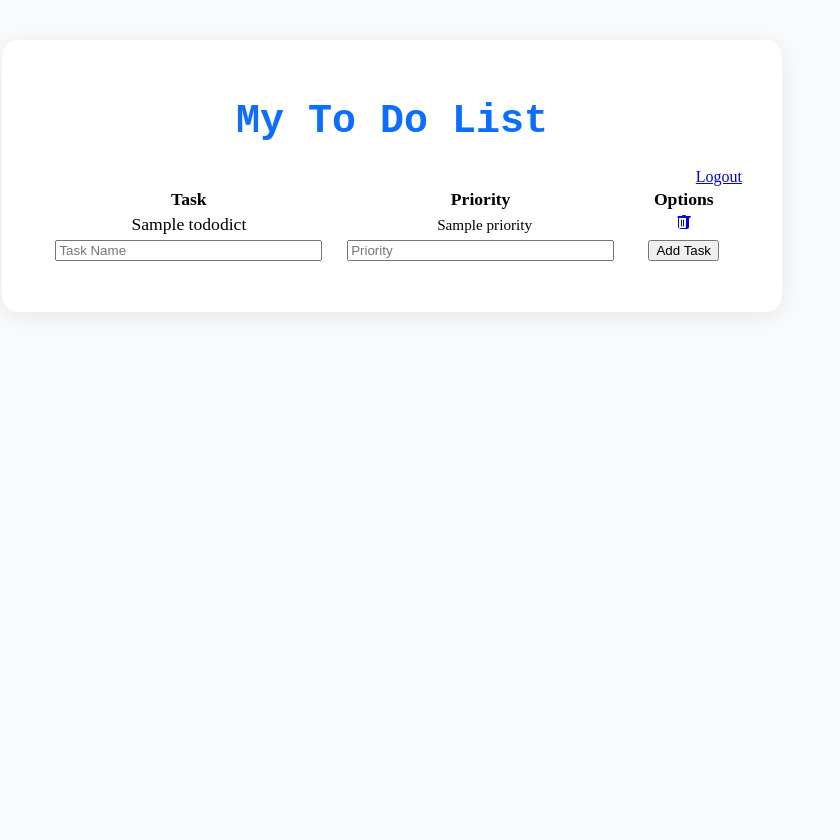
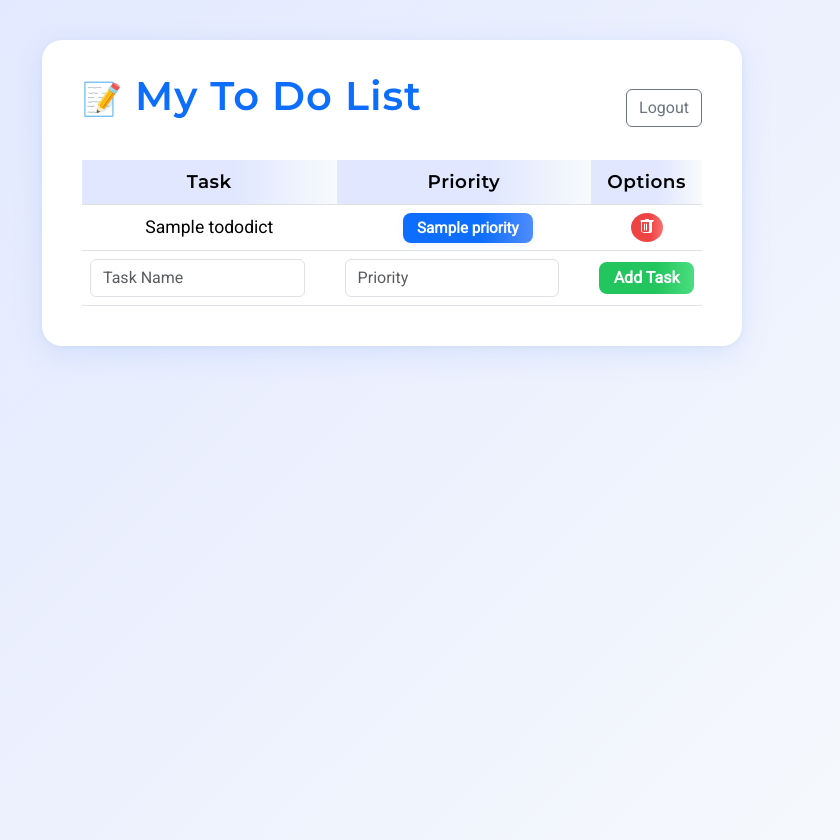
Before and after one commit to merlin-svj/todo-list, a FastAPI app: template templates/todolist.html in a window 1280 px wide. Shown: the whole page, without its empty margins (248-1088 px from the left). Before the commit the page ends 261 px from the top, so only its background shows below. Run offline with FastAPI, Linux system fonts and the light colour scheme; the template is opened without the code that fills it: most values are stand-ins (such as "Sample title", 1, 10 or a date in 2020).

Commit message:
todolist beautiful

```diff
--- a/templates/todolist.html
+++ b/templates/todolist.html
@@ -4,24 +4,31 @@
     <meta charset="UTF-8">
     <title>TODO LIST</title>
     <meta name="viewport" content="width=device-width, initial-scale=1.0">
+    <!-- Google Fonts -->
+    <link href="https://fonts.googleapis.com/css2?family=Montserrat:wght@600&family=Roboto&display=swap" rel="stylesheet">
+    <!-- Bootstrap CSS for easy styling -->
+    <link href="https://cdn.jsdelivr.net/npm/bootstrap@5.3.1/dist/css/bootstrap.min.css" rel="stylesheet">
     <style>
         body {
-            background: #f8fafc;
+            background: linear-gradient(135deg, #e0e7ff 0%, #f8fafc 100%);
+            min-height: 100vh;
+            font-family: 'Roboto', Arial, sans-serif;
         }
         .todo-container {
             max-width: 700px;
             margin: 40px auto;
             background: #fff;
-            border-radius: 16px;
-            box-shadow: 0 4px 24px rgba(0,0,0,0.08);
+            border-radius: 20px;
+            box-shadow: 0 8px 32px rgba(13,110,253,0.10), 0 1.5px 6px rgba(0,0,0,0.04);
             padding: 32px 40px 24px 40px;
         }
         h1 {
-            font-family: 'Courier New', Courier, monospace;
+            font-family: 'Montserrat', sans-serif;
             font-size: 2.5rem;
             margin-bottom: 24px;
             text-align: center;
             color: #0d6efd;
+            letter-spacing: 1px;
         }
         table {
             margin: 0 auto 24px auto;
@@ -32,15 +39,61 @@
             font-size: 1.1rem;
             vertical-align: middle;
         }
+        th {
+            background: linear-gradient(90deg, #e0e7ff 60%, #f8fafc 100%);
+            color: #0d6efd;
+            font-family: 'Montserrat', sans-serif;
+            font-size: 1.15rem;
+            letter-spacing: 0.5px;
+        }
         .priority-badge {
             font-size: 0.95rem;
             margin-left: 8px;
+            background: linear-gradient(90deg, #0d6efd 60%, #4f8cff 100%);
+            color: #fff;
+            border-radius: 8px;
+            padding: 6px 14px;
+            font-weight: 600;
+            box-shadow: 0 2px 8px rgba(13,110,253,0.08);
         }
         .logout-btn {
             float: right;
         }
         .add-row input {
             width: 90%;
+        }
+        .add-row button {
+            width: 100%;
+            font-weight: 600;
+            font-size: 1rem;
+            border-radius: 8px;
+        }
+        .btn-success {
+            background: linear-gradient(90deg, #22c55e 60%, #4ade80 100%);
+            border: none;
+        }
+        .btn-success:hover {
+            background: linear-gradient(90deg, #16a34a 60%, #22d3ee 100%);
+        }
+        .btn-danger {
+            background: linear-gradient(90deg, #ef4444 60%, #f87171 100%);
+            border: none;
+        }
+        .btn-danger:hover {
+            background: linear-gradient(90deg, #b91c1c 60%, #f87171 100%);
+        }
+        .bi-trash {
+            vertical-align: -2px;
+        }
+        .table-hover tbody tr:hover {
+            background: #f1f5f9;
+        }
+        .empty-message {
+            text-align: center;
+            color: #64748b;
+            font-size: 1.15rem;
+            padding: 24px 0;
+            font-style: italic;
         }
         @media (max-width: 600px) {
             .todo-container {
@@ -49,17 +102,23 @@
             h1 {
                 font-size: 1.5rem;
             }
+            th, td {
+                font-size: 1rem;
+            }
         }
     </style>
 </head>
 <body>
     <div class="todo-container">
         <div class="d-flex justify-content-between align-items-center mb-3">
-            <h1>My To Do List</h1>
+            <h1>
+                <span style="font-size:2rem;vertical-align:middle;">📝</span>
+                My To Do List
+            </h1>
             <a href="https://todo-listwebsite-1.onrender.com/logout" class="btn btn-outline-secondary logout-btn">Logout</a>
         </div>
         <table class="table table-hover align-middle">
-            <thead class="table-light">
+            <thead>
                 <tr>
                     <th>Task</th>
                     <th>Priority</th>
@@ -67,11 +126,18 @@
                 </tr>
             </thead>
             <tbody>
+                {% if tododict|length == 0 %}
+                <tr>
+                    <td colspan="3" class="empty-message">
+                        <span style="font-size:1.5rem;">🎉</span> No tasks yet! Add your first task below.
+                    </td>
+                </tr>
+                {% endif %}
                 {% for id in tododict %}
                 <tr>
                     <td>{{ tododict[id]['name'] }}</td>
                     <td>
-                        <span class="badge bg-primary priority-badge">{{ tododict[id]['priority'] }}</span>
+                        <span class="priority-badge">{{ tododict[id]['priority'] }}</span>
                     </td>
                     <td>
                         <a href="https://todo-listwebsite-1.onrender.com/delete/{{id}}" class="btn btn-danger btn-sm rounded-circle" title="Delete Task">
```
